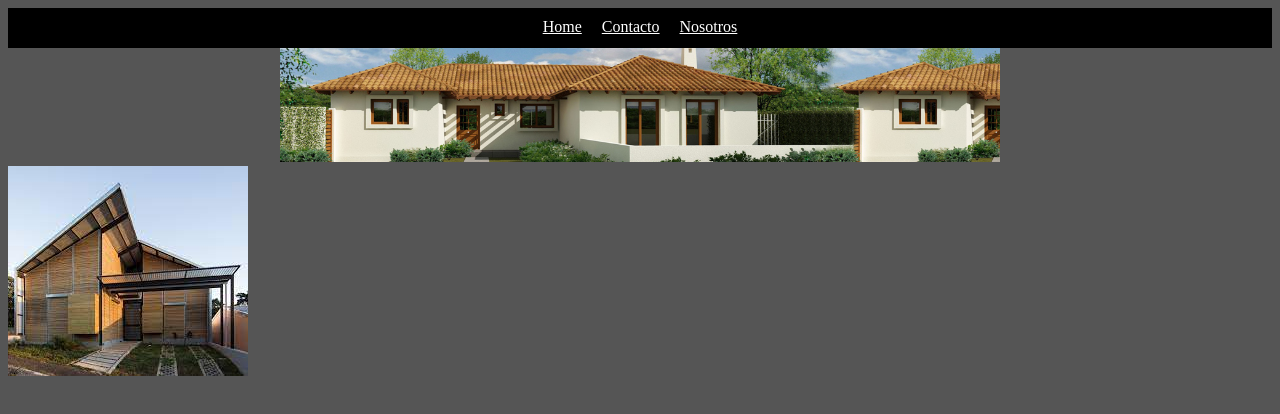
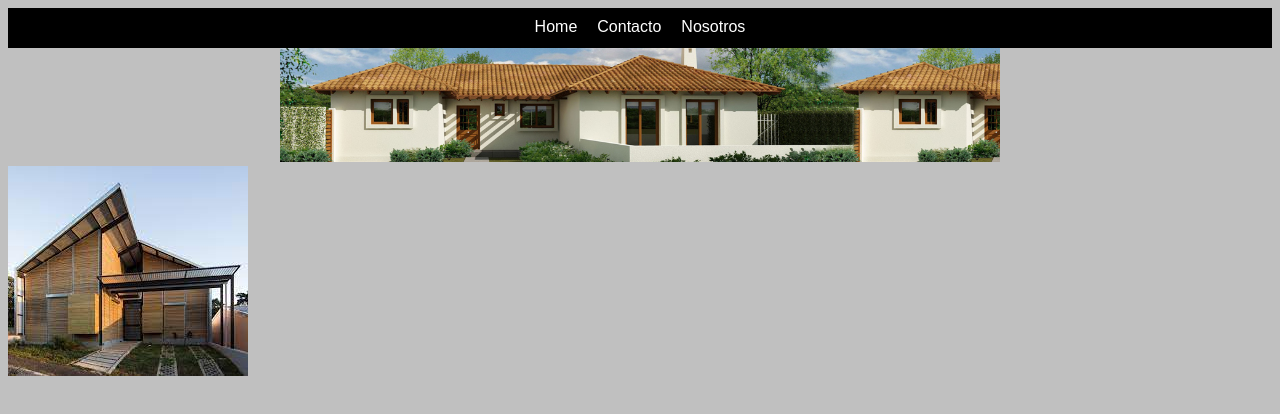
Before and after one commit to LucianoIPCHILE/EjerciciosU1, a plain HTML site: page index.html in a window 1280 px wide. Drawn offline with Linux system fonts and the light colour scheme.

Commit message:
Cambios en el CSS

```diff
--- a/css/main.css
+++ b/css/main.css
@@ -1,5 +1,5 @@
 body{
-    background-color: rgb(85, 85, 85);
+    background-color: rgb(192, 192, 192);
 }
 
 .menu{
@@ -25,10 +25,16 @@ body{
 
 .menu a{
     color: white;
+    font-family: Arial, Helvetica, sans-serif;
+    font-weight: 500;
+    text-decoration: none;
 }
 
 .menu li:hover a{
     color: black;
+    font-family: Arial, Helvetica, sans-serif;
+    font-weight: 500;
+    text-decoration: none;
 }
 
 .banner{
```
